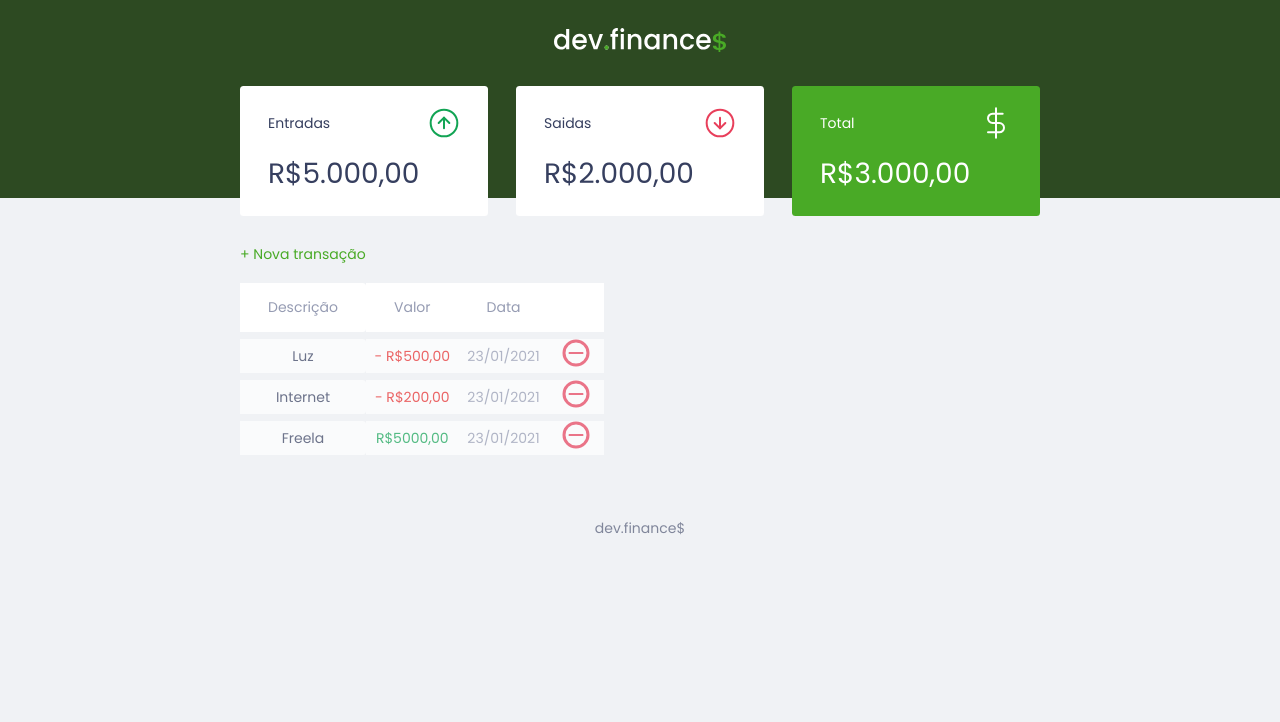
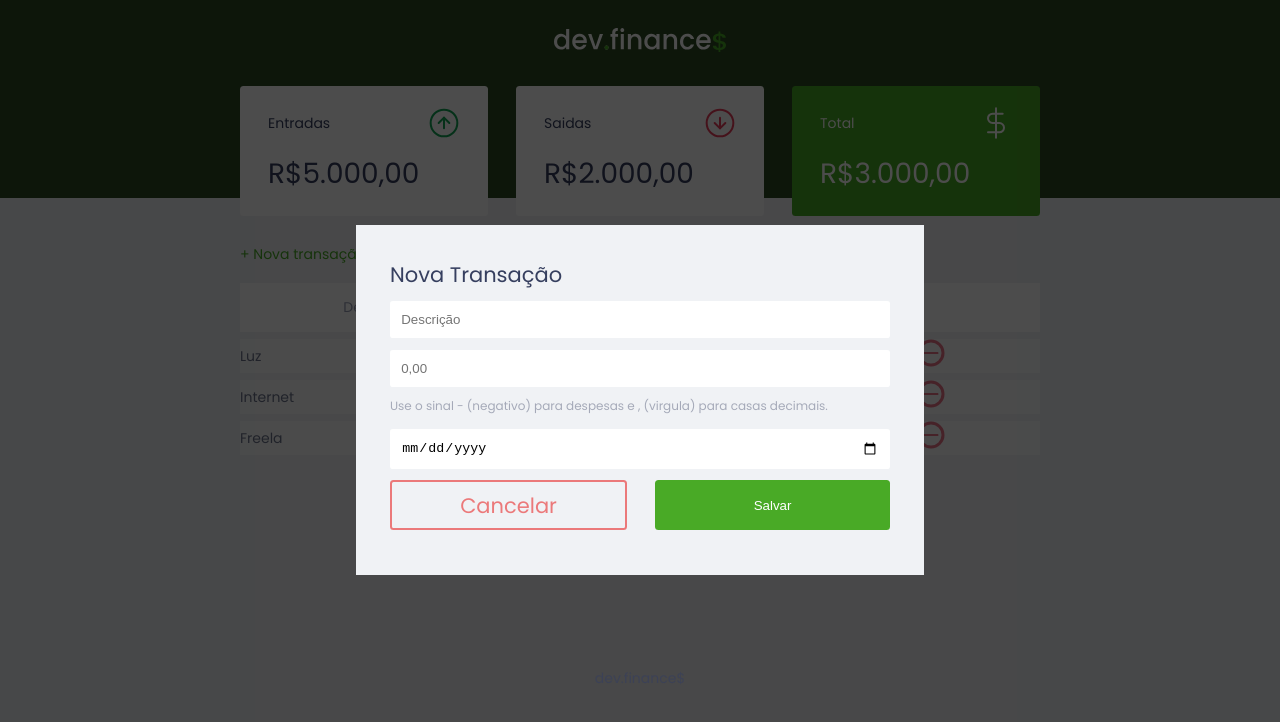
Before and after one commit to marlenesedano/maratona-discover, a plain HTML site: page index.html in a window 1280 px wide. Both pictures are taken after a click on the link "+ Nova transação". Drawn offline with Linux system fonts and the light colour scheme.

Commit message:
finalizacao da segunda aula

```diff
--- a/index.html
+++ b/index.html
@@ -25,7 +25,7 @@
         <div class="car">
           <h3>
             <span>Entradas</span>
-            <img src="./assets/income.svg" alt="Image de entradas" >
+            <img src="./assets/income.svg" alt="Image de entradas">
           </h3>
         </div>
         <p>R$5.000,00</p>
@@ -34,23 +34,23 @@
       <div class="card">
         <h3>
           <span>Saidas</span>
-          <img src="./assets/expense.svg" alt="Image de Saidas" >
+          <img src="./assets/expense.svg" alt="Image de Saidas">
         </h3>
         <p>R$2.000,00</p>
       </div>
       <div class="card total">
         <h3>
           <span>Total</span>
-          <img src="./assets/total.svg" alt="Image de Total" >
+          <img src="./assets/total.svg" alt="Image de Total">
         </h3>
         <p>R$3.000,00</p>
       </div>
 
     </section>
 
-    <section id="transactions">
+    <section id="transaction">
       <h2 class="sr-only">Transações</h2>
-      <a href="#" class="button new">+ Nova transação</a>
+      <a href="#" onclick="Modal.open()" class="button new">+ Nova transação</a>
       <table id="data-table">
         <thead>
           <tr>
@@ -90,10 +90,70 @@
     </section>
   </main>
 
+  <div class="modal-overlay">
+    <div class="modal">
+      <div id="form">
+        <h2>Nova Transação</hh2>
+          <form action="">
+            <div class="input-group">
+              <label class="sr-only" for="description">Descrição</label>
+              <input type="text" id="description" name="description" placeholder="Descrição">
+            </div>
+
+            <div class="input-group">
+              <label class="sr-only" for="amount">Valor</label>
+              <input type="number" step="0.01" name="amount" placeholder="0,00">
+
+              <small class="help">Use o sinal - (negativo) para despesas e , (virgula) para casas
+                decimais.
+              </small>
+
+            </div>
+
+            <div class="input-group">
+              <label class="sr-only" for="date">Data</label>
+              <input type="date" id="date" name="date">
+            </div>
+
+            <div class="input-group actions">
+              <a
+               onclick="Modal.close()"
+               href="#" class="button cancel">Cancelar</a>
+              <button>Salvar</button>
+            </div>
+          </form>
+      </div>
+    </div>
+  </div>
+
   <footer>
     <p>dev.finance$</p>
   </footer>
 
+
+<script>
+  const Modal = {
+    open(){
+      //abrir modal
+      //Adicionar class active ao modal
+      document
+        .querySelector('.modal-overlay')
+        .classList
+        .add('active')
+    },
+    close(){
+      //fechar o model
+      //remover a class active do model
+      document
+        .querySelector('.modal-overlay')
+        .classList
+        .remove('active')
+
+    }
+
+  }
+</script>
+
 </body>
 
 </html>
--- a/styles.css
+++ b/styles.css
@@ -1,6 +1,9 @@
 /* Global */
 :root{
   --dark-blue: #363f5f;
+  --green: #49aa26;
+  --light-green: #3dd705;
+  --red: #e92929;
 }
 
 *{
@@ -47,17 +50,51 @@ h2{
 /*Links and Buttons */
 
 a{
-  color: #49aa26;
+  color: var(--green);
   text-decoration: none;
 }
 
 a:hover{
-  color: #3dd705;
+  color: var(--light-green);
+}
+
+button{
+  width: 100%;
+  height: 50px;
+  border: none;
+  color: white;
+  background: var(--green);
+  padding: 0;
+  border-radius: 0.25rem;
+  cursor: pointer;
+
+
+}
+
+button:hover{
+  background: var(--light-green);
 }
 
 .button.new{
   display: inline-block;
   margin-bottom: .8rem;
+}
+
+.button.cancel{
+  color: var(--red);
+  border: 2px var(--red) solid;
+  border-radius: 0.25rem;
+  height: 50px;
+  display: flex;
+  align-items: center;
+  justify-content:center;
+  opacity: 0.6;
+
+
+}
+
+.button.cancel:hover{
+  opacity: 1;
 }
 
 
@@ -108,19 +145,24 @@ header{
 }
 
 .card.total{
-  background: #49aa26;
+  background: var(--green);
   color: white;
 
 }
 
 /*Table */
 
+#transaction{
+  width: 100%;
+  display: block;
+  overflow-x: auto;
+}
+
 #data-table{
   width: 100%;
   border-spacing: 0 0.5rem;
-  text-align: center;
   color: #969cb3;
-  display:block
+
 }
 table thead th:first-child,
 table tbody tr td:first-child {
@@ -160,12 +202,79 @@ td.income{
 }
 
 td.expense{
-  color: #e92929;
+  color: var(--red);
 }
+
+/*Modal */
+
+.modal-overlay{
+  width: 100%;
+  height: 100%;
+  background-color: rgb(0, 0, 0, 0.7);
+  position: fixed;
+  top: 0;
+
+  display:flex;
+  align-items: center;
+  justify-content: center;
+  opacity: 0;
+  visibility: hidden;
+}
+
+.modal-overlay.active{
+  opacity: 1;
+  visibility: visible;
+}
+
+.modal{
+  background: #f0f2f5;
+  padding: 2.4rem;
+
+}
+
+/*Form */
+#form{
+  max-width: 500px;
+
+}
+
+#form h2{
+  margin-top: 0;
+}
+
+input{
+  border: none;
+  border-radius: 0.2rem;
+  padding: 0.8rem;
+  width: 100%;
+}
+
+.input-group{
+  margin-top: 0.8rem;
+}
+
+.input-group small {
+  opacity: 0.4;
+  font-size:12px;
+}
+
+.input-group.actions{
+  display: flex;
+  justify-content: space-between;
+  gap: 2rem;
+  align-items: center;
+}
+
+.input-group.actions .button,
+.input-group.actions button{
+  width: 100%;
+}
+
 
 /*Footer */
 
 footer{
+  margin-top: 150px;
   text-align: center;
   padding: 4rem 0 2rem;
   color: var(--dark-blue);
```
